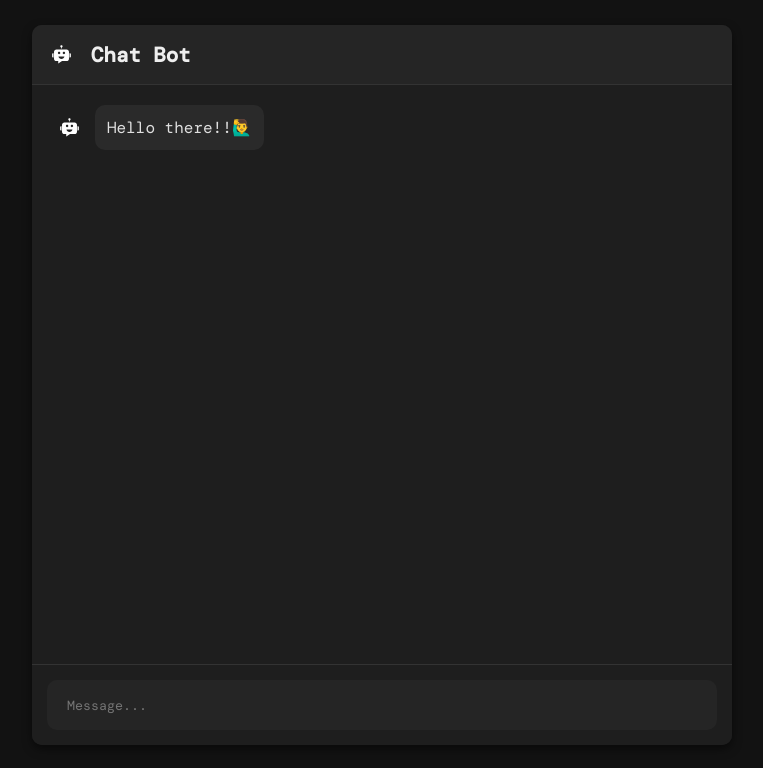
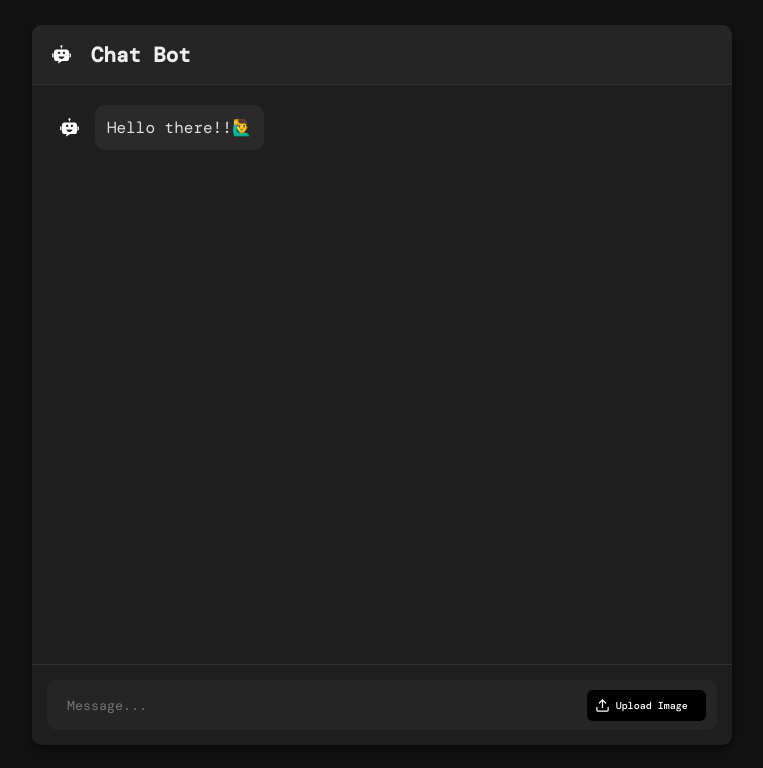
Before and after one commit to bvvivek6/Chat-Bot, a React (Vite) app: page / in a window 1280 px wide. Shown: the top 768 px of the page, without its empty margins (258-1021 px from the left). Built offline with nearby package versions, Linux system fonts and the light colour scheme; a web font is replaced by a local one.

Commit message:
Add image upload functionality and preview in chat

```diff
--- a/package.json
+++ b/package.json
@@ -11,7 +11,8 @@
   },
   "dependencies": {
     "react": "^19.0.0",
-    "react-dom": "^19.0.0"
+    "react-dom": "^19.0.0",
+    "react-icons": "^5.5.0"
   },
   "devDependencies": {
     "@eslint/js": "^9.21.0",
--- a/src/App.jsx
+++ b/src/App.jsx
@@ -7,10 +7,13 @@ const App = () => {
   const [chatHistory, setChatHistory] = useState([]);
 
   const generateBotResponse = async (history) => {
-    const formattedHistory = history.map(({ role, text }) => ({
-      role,
-      parts: [{ text }],
-    }));
+    const formattedHistory = history.map(({ role, text, image }) => {
+      let parts = [{ text }];
+      if (image) {
+        parts.push({ inline_data: { mime_type: "image/jpeg", data: image } });
+      }
+      return { role, parts };
+    });
 
     const API_KEY = import.meta.env.VITE_API_URL;
     if (!API_KEY) {
@@ -36,7 +39,6 @@ const App = () => {
       return "Sorry, I couldn't process your request.";
     }
   };
-
   return (
     <div className="container">
       <div className="chat-bot-popup">
--- a/src/components/ChatForm.jsx
+++ b/src/components/ChatForm.jsx
@@ -1,17 +1,33 @@
-import React, { useRef } from "react";
+import React, { useRef, useState } from "react";
+import { FiUpload } from "react-icons/fi";
 
 const ChatForm = ({ chatHistory, setChatHistory, generateBotResponse }) => {
   const inputRef = useRef();
+  const fileInputRef = useRef();
+  const [imagePreview, setImagePreview] = useState(null);
 
   const handleOnSubmit = async (e) => {
     e.preventDefault();
     const userMsg = inputRef.current.value.trim();
-    if (!userMsg) return;
+    const file = fileInputRef.current.files[0];
+
+    if (!userMsg && !file) return;
     inputRef.current.value = "";
+    fileInputRef.current.value = null;
+    setImagePreview(null);
+
+    let base64Image = null;
+    if (file) {
+      const reader = new FileReader();
+      reader.readAsDataURL(file);
+      base64Image = await new Promise((resolve) => {
+        reader.onloadend = () => resolve(reader.result.split(",")[1]);
+      });
+    }
 
     const newHistory = [
       ...chatHistory,
-      { role: "user", text: userMsg },
+      { role: "user", text: userMsg, image: base64Image },
       { role: "model", text: "Analysing..." },
     ];
 
@@ -25,15 +41,39 @@ const ChatForm = ({ chatHistory, setChatHistory, generateBotResponse }) => {
     );
   };
 
+  const handleImagePreview = (e) => {
+    const file = e.target.files[0];
+    if (file) {
+      const reader = new FileReader();
+      reader.onload = () => setImagePreview(reader.result);
+      reader.readAsDataURL(file);
+    }
+  };
+
   return (
-    <form onSubmit={handleOnSubmit} action="#" className="chat-inp">
+    <form onSubmit={handleOnSubmit} className="chat-inp">
       <input
         ref={inputRef}
         type="text"
         placeholder="Message..."
         className="msg-inp"
-        required
       />
+
+      <label htmlFor="file-upload" className="custom-file-upload">
+        <FiUpload size={15} />
+        Upload Image
+      </label>
+      <input
+        ref={fileInputRef}
+        type="file"
+        id="file-upload"
+        accept="image/*"
+        className="file-inp"
+        onChange={handleImagePreview}
+      />
+      {imagePreview && (
+        <img src={imagePreview} alt="Preview" className="preview-img" />
+      )}
     </form>
   );
 };
--- a/src/index.css
+++ b/src/index.css
@@ -192,3 +192,49 @@ body {
     height: 35px;
   }
 }
+
+.custom-file-upload {
+  display: flex;
+  flex-direction: row;
+  width: 145px;
+  align-items: center;
+  background-color: #000000;
+  color: white;
+  padding: 8px 8px 8px 8px;
+  border-radius: 6px;
+  cursor: pointer;
+  font-size: 10px;
+  font-weight: 500;
+  margin-right: 6px;
+  transition: background 0.3s ease;
+}
+
+.custom-file-upload svg {
+  margin-right: 6px;
+}
+
+.custom-file-upload:hover {
+  background-color: #2a2a2a;
+}
+
+.file-inp {
+  display: none;
+}
+
+.preview-img {
+  max-width: 100px;
+  max-height: 100px;
+  display: block;
+  margin-top: 8px;
+  border-radius: 8px;
+  box-shadow: 0 2px 4px rgba(0, 0, 0, 0.2);
+}
+.chat-img {
+  max-width: 150px;
+  max-height: 150px;
+  border-radius: 10px;
+  box-shadow: 0 2px 5px rgba(0, 0, 0, 0.2);
+  margin: 5px 0;
+  object-fit: cover;
+  display: block;
+}
```
Also changed, not shown: src/components/Chatmsg.jsx (+8 -2 lines), 1 other file (tests, documents, lock files or other folders).
